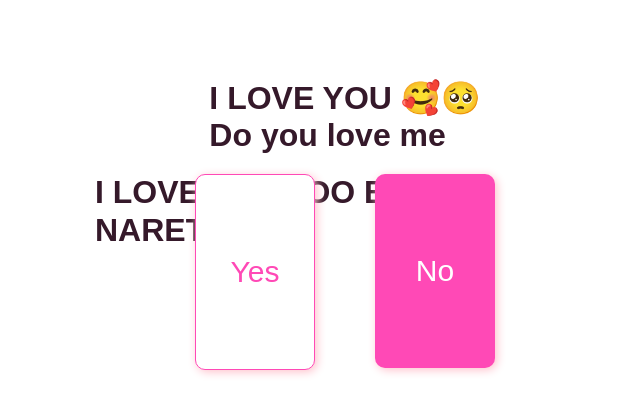
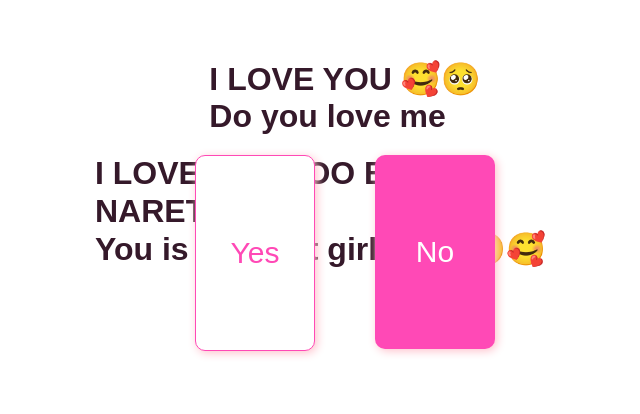
Before and after one commit to Hacker122-qpwi/answer1234, a plain HTML site: page index.html in a window 1280 px wide. Shown: the part 186-600 px from the top of the page, without its empty margins (295-935 px from the left). Drawn offline with Linux system fonts and the light colour scheme.

Commit message:
Update index.html

```diff
--- a/index.html
+++ b/index.html
@@ -123,7 +123,8 @@
         <button onclick="no()" class="no" id="no">No</button>
     </div>
     <div class="yes" id="yess">
-        <h1>I LOVE YOU TOO BABY NARETH😘🥰</h1>
+        <h1>I LOVE YOU TOO BABY NARETH😘🥰 <br>
+        You is my best girlfriend😗🥰</h1>
     </div>
 
     </main>
```
